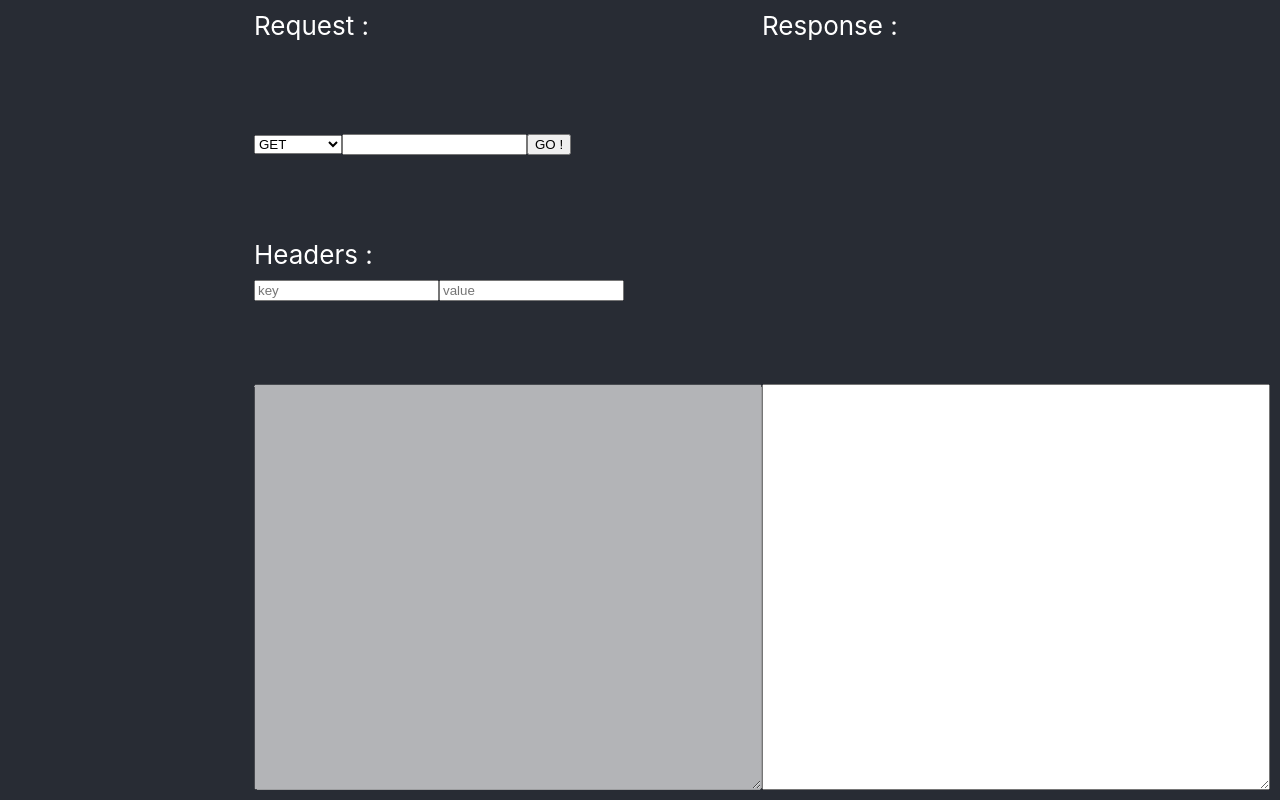
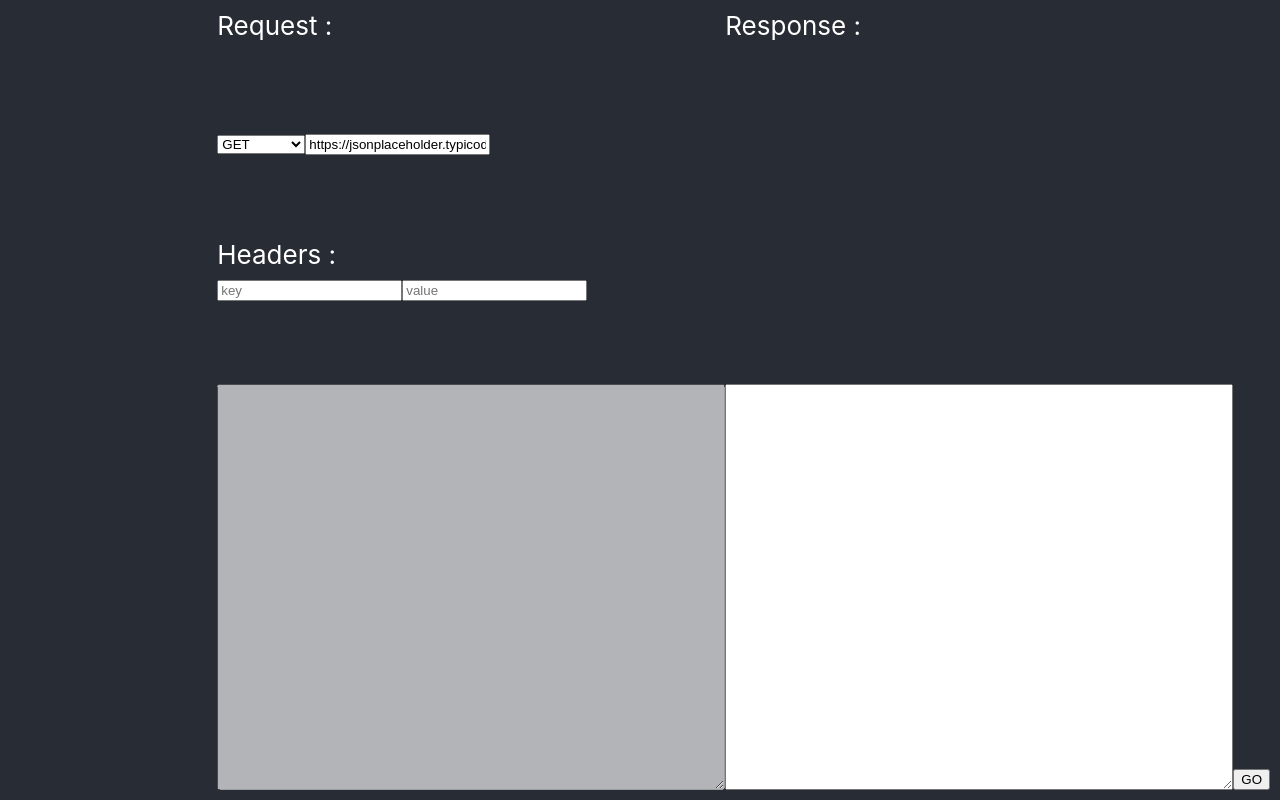
Before and after one commit to DavidUrvoy/rest-client, a React (Create React App) app: page / in a window 1280 px wide. Built offline with nearby package versions, Linux system fonts and the light colour scheme.

Commit message:
Lifting Request execution up

```diff
--- a/src/App.tsx
+++ b/src/App.tsx
@@ -2,24 +2,34 @@ import React from 'react';
 import './App.scss';
 import Request from './components/Request';
 import {Response} from './components/Response';
+import {HttpRequest, EMPTY_REQUEST} from './domain/HttpRequest';
 
 interface Props {}
 
-interface State {responseBody: string}
+interface State {request: HttpRequest, responseBody: string}
 
 export default class App extends React.Component<Props, State> {
     state: State;
     constructor(props: Props) {
         super(props);
-        this.state = {responseBody: ''}
+        this.state = {responseBody: '', request: EMPTY_REQUEST}
     }
 
-    onResponseChange = (responseBody: string) => this.setState({responseBody})
+    executeRequest = () => fetch(this.state.request.url, {
+        ...this.state.request,
+        mode: 'cors',
+        cache: 'default',
+        headers: Array.from(this.state.request.headers.entries())
+    })
+        .then(response => response.json())
+        .then(json => this.setState({responseBody: JSON.stringify(json, undefined, 4)}))
+        .catch(error => this.setState({responseBody: error}))
 
     render = () => (
         <div className="rest-form">
-            <Request onResponseChange={this.onResponseChange} />
+            <Request />
             <Response body={this.state.responseBody} />
+            <button onClick={this.executeRequest}>GO</button>
         </div>
   );
 }
--- a/src/components/Request.tsx
+++ b/src/components/Request.tsx
@@ -3,10 +3,12 @@ import {HttpMethod} from '../domain/HttpMethod';
 import './HttpForms.scss';
 import ListHeaders from './header/ListHeaders';
 import {Header} from '../domain/Header';
+import {EMPTY_REQUEST} from '../domain/HttpRequest';
 
-interface Props {onResponseChange: (response: string) => void}
+interface Props {}
 interface State {
-    url: string, method: HttpMethod,
+    url: string,
+    method: HttpMethod,
     body?: string,
     headers: Map<string, string>
 }
@@ -15,11 +17,7 @@ export default class Request extends Component<Props, State> {
 
     constructor(props: Props) {
         super(props)
-        this.state = {
-            headers: new Map<string, string>(),
-            url: '',
-            method: HttpMethod.GET
-        }
+        this.state = {...EMPTY_REQUEST}
     }
 
     setHeader = ({key, value}: Header) => this.setState(({headers}) => ({headers: headers.set(key, value)}))
@@ -36,16 +34,6 @@ export default class Request extends Component<Props, State> {
 
     handleHttpMethodChange = (event: React.FormEvent<HTMLSelectElement>) => this.setState({method: (event.target as HTMLSelectElement).value as HttpMethod})
 
-    executeRequest = () => fetch(this.state.url, {
-        ...this.state,
-        mode: 'cors',
-        cache: 'default',
-        headers: Array.from(this.state.headers.entries())
-    })
-        .then(response => response.json())
-        .then(json => this.props.onResponseChange(JSON.stringify(json, undefined, 4)))
-        .catch(error => this.props.onResponseChange(error))
-
     render = () => {
         const bodyless = this.state.method === 'GET' || this.state.method === 'HEAD'
         return (
@@ -56,7 +44,6 @@ export default class Request extends Component<Props, State> {
                     {Object.keys(HttpMethod).map((method, i) => (<option key={i}>{method}</option>))}
                     </select>
                     <input type="text" value={this.state.url} onChange={this.handleUrlChange} />
-                    <button onClick={this.executeRequest}>GO !</button>
                 </div>
                 <ListHeaders headers={this.state.headers} setHeader={this.setHeader} deleteHeader={this.deleteHeader} />
                 <textarea onChange={this.handleRequestBodyChange} className="json-body" disabled={bodyless}></textarea>
--- /dev/null
+++ b/src/domain/HttpRequest.ts
@@ -0,0 +1,14 @@
+import {HttpMethod} from "./HttpMethod";
+
+export interface HttpRequest {
+    url: string,
+    method: HttpMethod,
+    body?: string,
+    headers: Map<string, string>
+}
+
+export const EMPTY_REQUEST: HttpRequest = {
+    url: 'https://jsonplaceholder.typicode.com/todos/1',
+    method: HttpMethod.GET,
+    headers: new Map
+}
```
